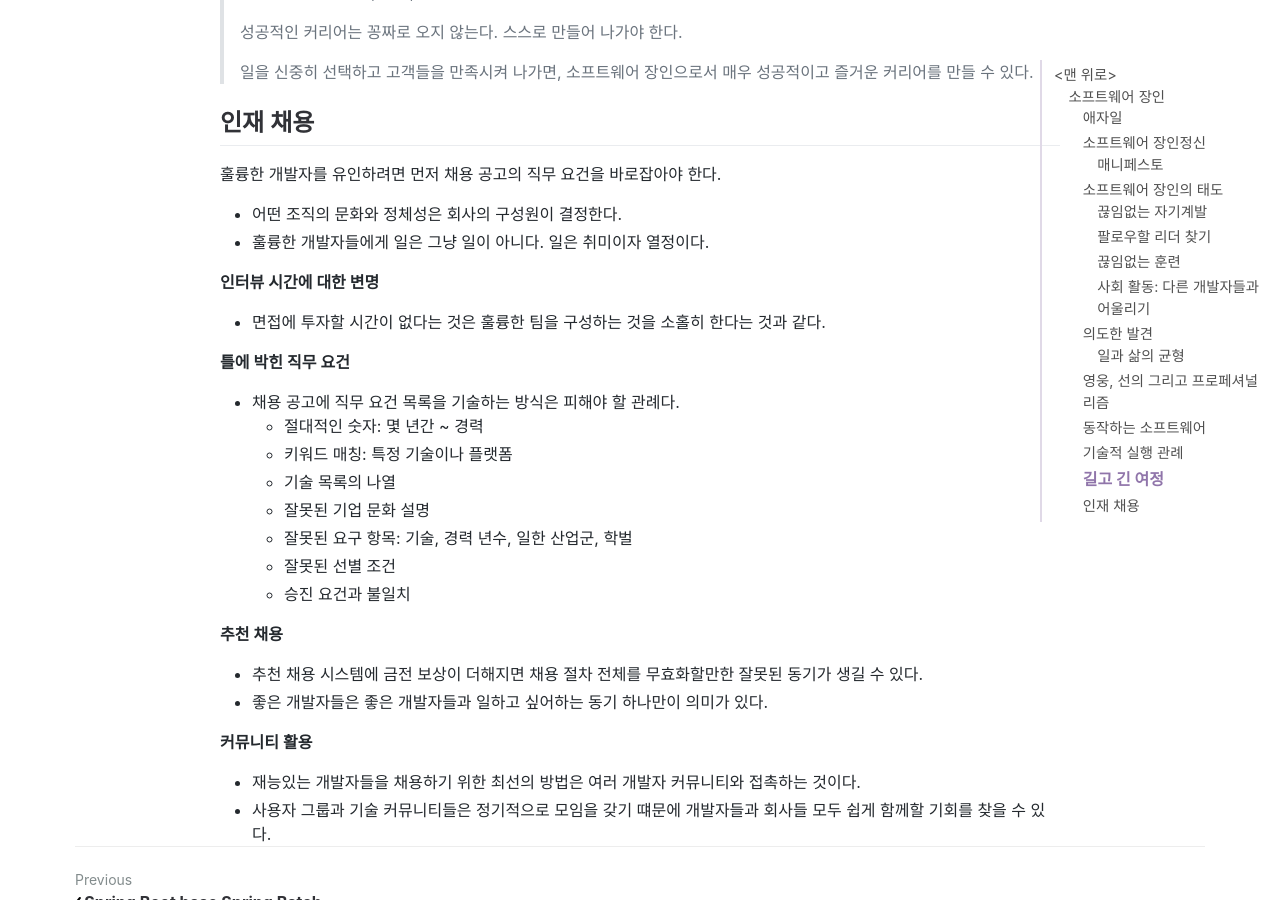
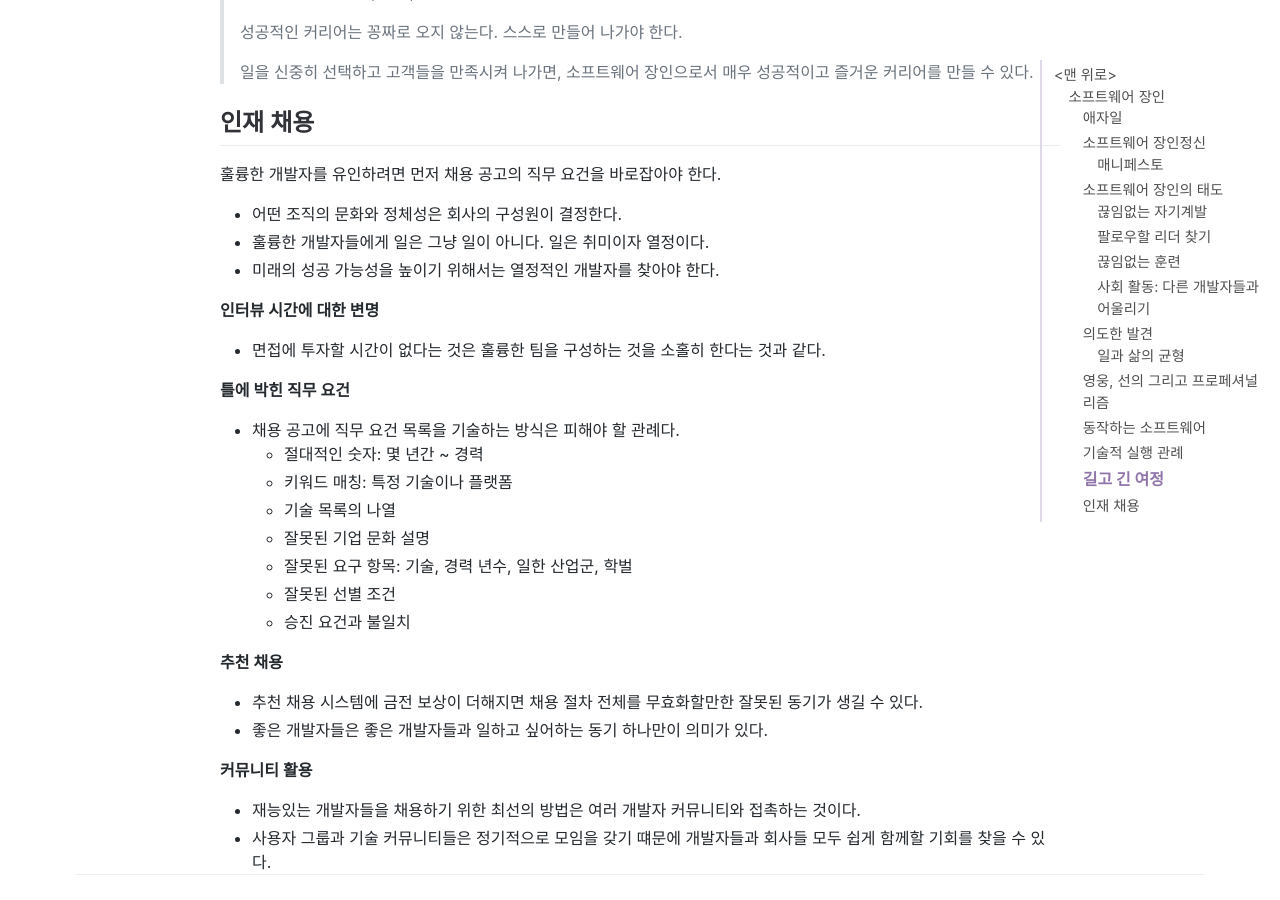
Before and after one commit to jihunparkme/jihunparkme.github.io, a Jekyll site: the page built from _posts/2023-02-01-a-software-master.md, in a window 1280 px wide and 900 px high, scrolled down 9510 px. Built offline with Jekyll 4.4.1, drawn with Linux system fonts in a browser that asks for light colours; nearby versions of some CDN libraries; comment, search, counter and statistics services are not loaded.

Commit message:
[software master] 인재 채용 마무리

```diff
--- a/_posts/2023-02-01-a-software-master.md
+++ b/_posts/2023-02-01-a-software-master.md
@@ -379,6 +379,7 @@ XP 실행 관례의 일부를 살펴보자.
 
 - 어떤 조직의 문화와 정체성은 회사의 구성원이 결정한다.
 - 훌륭한 개발자들에게 일은 그냥 일이 아니다. 일은 취미이자 열정이다.
+- 미래의 성공 가능성을 높이기 위해서는 열정적인 개발자를 찾아야 한다.
 
 **인터뷰 시간에 대한 변명**
 
```
